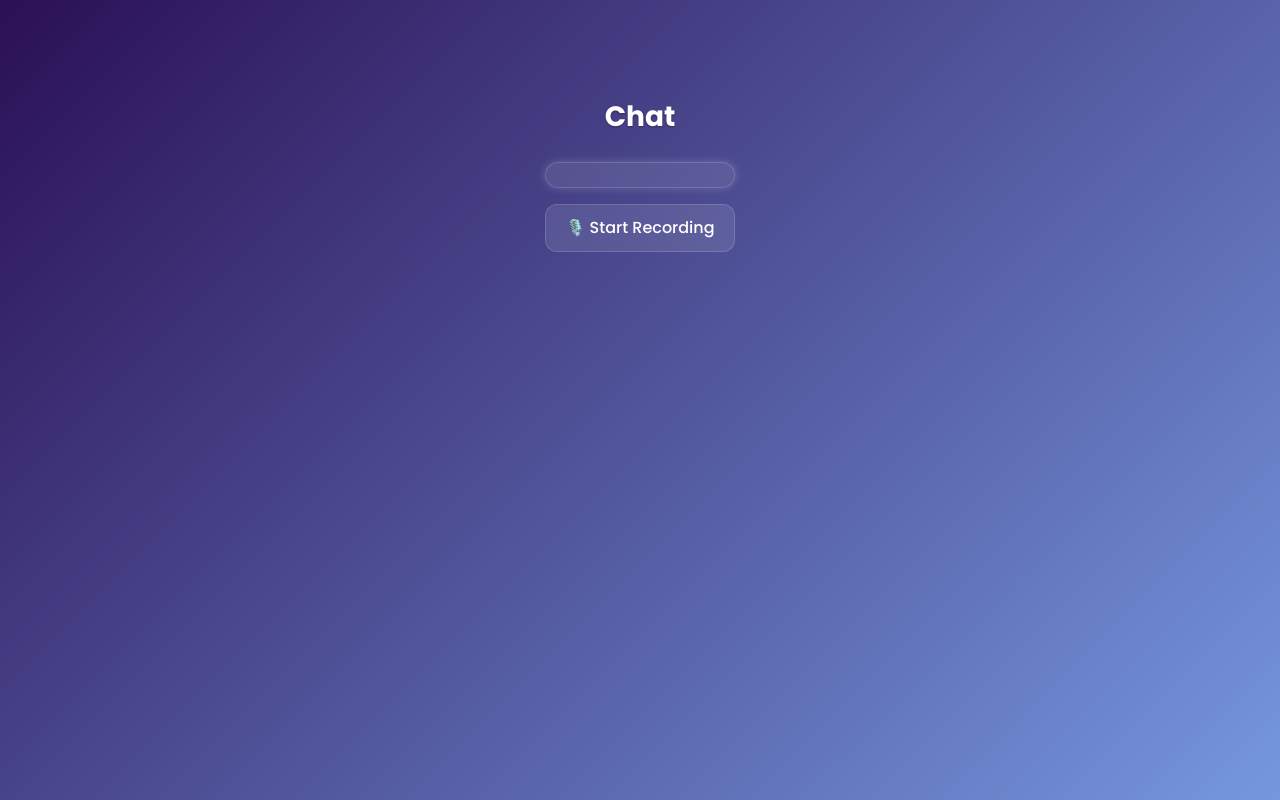
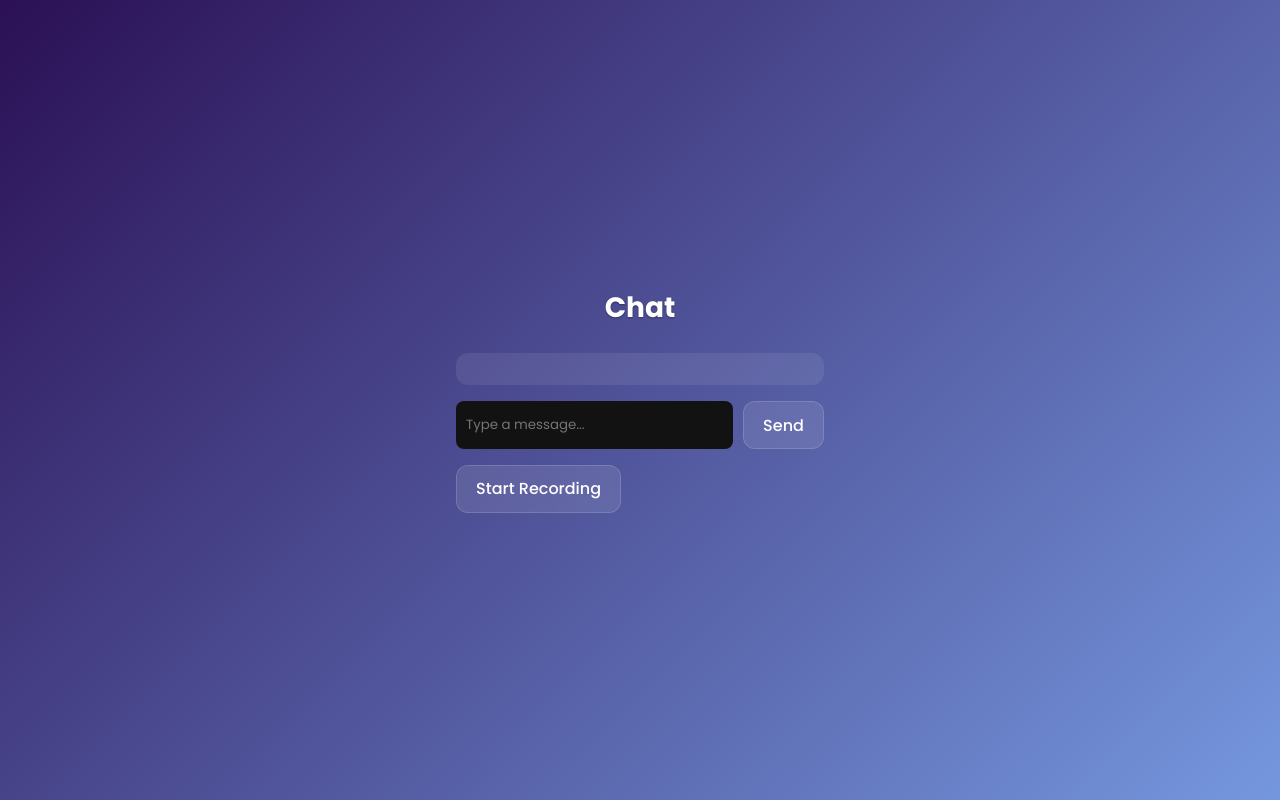
Before and after one commit to samariqbal007/Talksy-App, a React (Vite) app: page /chat/1 in a window 1280 px wide. Built offline with nearby package versions, Linux system fonts and the light colour scheme.

Commit message:
add chat feature

```diff
--- a/src/pages/ChatPage.jsx
+++ b/src/pages/ChatPage.jsx
@@ -1,4 +1,3 @@
-// src/pages/ChatPage.jsx
 import React, { useState, useRef, useEffect } from "react";
 import { useParams } from "react-router-dom";
 import { supabase } from "../supabaseClient";
@@ -14,14 +13,19 @@ import {
 
 const ChatPage = () => {
   const { friendId } = useParams();
+
   const [messages, setMessages] = useState([]);
+  const [text, setText] = useState("");
   const [recording, setRecording] = useState(false);
+
   const mediaRecorderRef = useRef(null);
   const audioChunksRef = useRef([]);
 
   const currentUser = auth.currentUser;
 
-  // ✅ Listen to Firestore messages in real-time
+  /* ===============================
+     🔴 REAL-TIME MESSAGE LISTENER
+  =============================== */
   useEffect(() => {
     if (!currentUser) return;
 
@@ -31,95 +35,162 @@ const ChatPage = () => {
       orderBy("timestamp", "asc")
     );
 
-    const unsub = onSnapshot(q, (snapshot) => {
-      const data = snapshot.docs.map((doc) => ({ id: doc.id, ...doc.data() }));
-      // Filter only messages between current user and friend
-      const filtered = data.filter(
+    const unsubscribe = onSnapshot(q, (snapshot) => {
+      const allMessages = snapshot.docs.map((doc) => ({
+        id: doc.id,
+        ...doc.data(),
+      }));
+
+      const filtered = allMessages.filter(
         (msg) =>
           msg.participants.includes(currentUser.uid) &&
           msg.participants.includes(friendId)
       );
+
       setMessages(filtered);
     });
 
-    return () => unsub();
+    return () => unsubscribe();
   }, [currentUser, friendId]);
 
-  // ✅ Start recording
+  /* ===============================
+     📝 SEND TEXT MESSAGE
+  =============================== */
+  const sendTextMessage = async () => {
+    if (!text.trim()) return;
+
+    await addDoc(collection(db, "messages"), {
+      from: currentUser.uid,
+      to: friendId,
+      participants: [currentUser.uid, friendId],
+      text,
+      audioUrl: null,
+      timestamp: new Date(),
+    });
+
+    setText("");
+  };
+
+  /* ===============================
+     🎙️ START RECORDING
+  =============================== */
   const startRecording = async () => {
     const stream = await navigator.mediaDevices.getUserMedia({ audio: true });
     mediaRecorderRef.current = new MediaRecorder(stream);
+
     mediaRecorderRef.current.ondataavailable = (e) => {
       audioChunksRef.current.push(e.data);
     };
+
     mediaRecorderRef.current.onstop = handleStopRecording;
     mediaRecorderRef.current.start();
     setRecording(true);
   };
 
-  // ✅ Stop recording
+  /* ===============================
+     ⏹️ STOP RECORDING
+  =============================== */
   const stopRecording = () => {
     mediaRecorderRef.current.stop();
     setRecording(false);
   };
 
-  // ✅ Handle saving audio to Supabase + Firestore
+  /* ===============================
+     🔊 SAVE AUDIO MESSAGE
+  =============================== */
   const handleStopRecording = async () => {
-    const audioBlob = new Blob(audioChunksRef.current, { type: "audio/webm" });
+    const audioBlob = new Blob(audioChunksRef.current, {
+      type: "audio/webm",
+    });
     audioChunksRef.current = [];
 
     const fileName = `${Date.now()}-${currentUser.uid}.webm`;
 
-    // Upload to Supabase Storage
-    const { data, error } = await supabase.storage
+    const { error } = await supabase.storage
       .from("voice-messages")
       .upload(fileName, audioBlob);
 
     if (error) {
-      console.error("Upload error:", error.message);
+      console.error("Audio upload failed:", error.message);
       return;
     }
 
-    // Get public URL
-    const { data: urlData } = supabase.storage
+    const { data } = supabase.storage
       .from("voice-messages")
       .getPublicUrl(fileName);
 
-    const audioUrl = urlData.publicUrl;
-
-    // Save message to Firestore
     await addDoc(collection(db, "messages"), {
       from: currentUser.uid,
       to: friendId,
       participants: [currentUser.uid, friendId],
-      audioUrl,
+      text: null,
+      audioUrl: data.publicUrl,
       timestamp: new Date(),
     });
   };
 
+  /* ===============================
+     🖥️ UI
+  =============================== */
   return (
-    <div className="friends-container">
+    <div style={{ maxWidth: 900, margin: "0 auto", padding: 20 }}>
       <h2>Chat</h2>
-      <div className="user-card" style={{ maxWidth: 800, margin: '0 auto 16px auto' }}>
-        <div>
+
+      {/* Messages */}
+      <div
+        style={{
+          background: "rgba(255,255,255,0.08)",
+          padding: 16,
+          borderRadius: 12,
+          marginBottom: 16,
+          maxHeight: 400,
+          overflowY: "auto",
+        }}
+      >
         {messages.map((msg) => (
-            <div key={msg.id} style={{ marginBottom: 10 }}>
-              <strong>{msg.from === currentUser?.uid ? "You" : "Friend"}:</strong>
-              {msg.audioUrl ? (
-                <audio src={msg.audioUrl} controls autoPlay={msg.from !== currentUser?.uid} />
-              ) : (
-                <span>Unknown message</span>
+          <div key={msg.id} style={{ marginBottom: 12 }}>
+            <strong>
+              {msg.from === currentUser.uid ? "You" : "Friend"}:
+            </strong>
+
+            {msg.text && <p>{msg.text}</p>}
+
+            {msg.audioUrl && (
+              <audio
+                src={msg.audioUrl}
+                controls
+                autoPlay={msg.from !== currentUser.uid}
+              />
             )}
           </div>
         ))}
       </div>
+
+      {/* Text Input */}
+      <div style={{ display: "flex", gap: 10 }}>
+        <input
+          type="text"
+          placeholder="Type a message..."
+          value={text}
+          onChange={(e) => setText(e.target.value)}
+          style={{
+            flex: 1,
+            padding: 10,
+            borderRadius: 8,
+            border: "none",
+          }}
+        />
+        <button onClick={sendTextMessage}>Send</button>
       </div>
 
+      {/* Voice Controls */}
+      <div style={{ marginTop: 16 }}>
         {!recording ? (
-        <button onClick={startRecording}>🎙️ Start Recording</button>
+          <button onClick={startRecording}>Start Recording</button>
         ) : (
-        <button onClick={stopRecording}>⏹️ Stop Recording</button>
+          <button onClick={stopRecording}>Stop Recording</button>
         )}
+      </div>
     </div>
   );
 };
```
Lines whose indentation alone changed are shown as unchanged.
